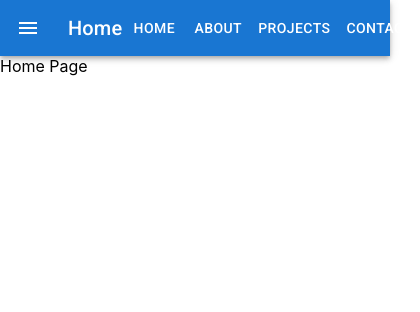
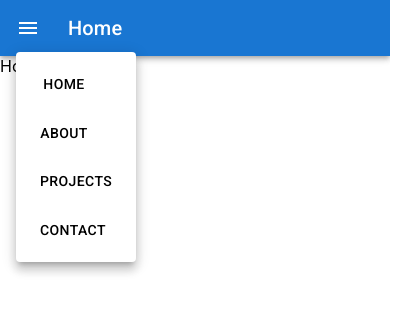
Before and after one commit to rmekelschot/portfolio, a React (Create React App) app: page / in a window 390 px wide. Both pictures are taken after a click on the button "menu". Shown: the top 312 px of the page, 420 px wide, since content can reach past the window. Built offline with nearby package versions, Linux system fonts and the light colour scheme.

Commit message:
hamburger menu working

```diff
--- a/src/components/Header.jsx
+++ b/src/components/Header.jsx
@@ -1,3 +1,4 @@
+import React from "react";
 import AppBar from "@mui/material/AppBar";
 import Box from "@mui/material/Box";
 import Toolbar from "@mui/material/Toolbar";
@@ -6,8 +7,20 @@ import Button from "@mui/material/Button";
 import IconButton from "@mui/material/IconButton";
 import MenuIcon from "@mui/icons-material/Menu";
 import { Link, useLocation } from "react-router-dom";
+import Menu from "@mui/material/Menu";
+import MenuItem from "@mui/material/MenuItem";
+import { useState } from "react";
 
 function Header() {
+  const [anchorEl, setAnchorEl] = useState(null);
+  const open = Boolean(anchorEl);
+  const handleClick = (event) => {
+    setAnchorEl(event.currentTarget);
+  };
+  const handleClose = () => {
+    setAnchorEl(null);
+  };
+
   const location = useLocation();
 
   const route = (
@@ -24,6 +37,11 @@ function Header() {
             color="inherit"
             aria-label="menu"
             sx={{ mr: 2 }}
+            id="menu-toggle"
+            aria-controls={open ? "menu" : undefined}
+            aria-haspopup="true"
+            aria-expanded={open ? "true" : undefined}
+            onClick={handleClick}
           >
             <MenuIcon />
           </IconButton>
@@ -34,18 +52,37 @@ function Header() {
           >
             {route}
           </Typography>
-          <Link to="/" className="text-white">
+
+          <Menu
+            id="menu"
+            anchorEl={anchorEl}
+            open={open}
+            onClose={handleClose}
+            MenuListProps={{
+              "aria-labelledby": "menu-toggle",
+            }}
+          >
+            <MenuItem onClick={handleClose}>
+              <Link to="/" className="text-dark">
                 <Button color="inherit">Home</Button>
               </Link>
-          <Link to="/about" className="text-white">
+            </MenuItem>
+            <MenuItem onClick={handleClose}>
+              <Link to="/about" className="text-dark">
                 <Button color="inherit">About</Button>
               </Link>
-          <Link to="/projects" className="text-white">
+            </MenuItem>
+            <MenuItem onClick={handleClose}>
+              <Link to="/projects" className="text-dark">
                 <Button color="inherit">Projects</Button>
               </Link>
-          <Link to="/contact" className="text-white">
+            </MenuItem>
+            <MenuItem onClick={handleClose}>
+          <Link to="/contact" className="text-dark">
             <Button color="inherit">Contact</Button>
           </Link>
+            </MenuItem>
+          </Menu>
         </Toolbar>
       </AppBar>
     </Box>
--- a/src/index.css
+++ b/src/index.css
@@ -15,3 +15,7 @@ code {
 .text-white {
   color: #fff;
 }
+
+.text-dark {
+  color: #000;
+}
```
Lines whose indentation alone changed are shown as unchanged.
